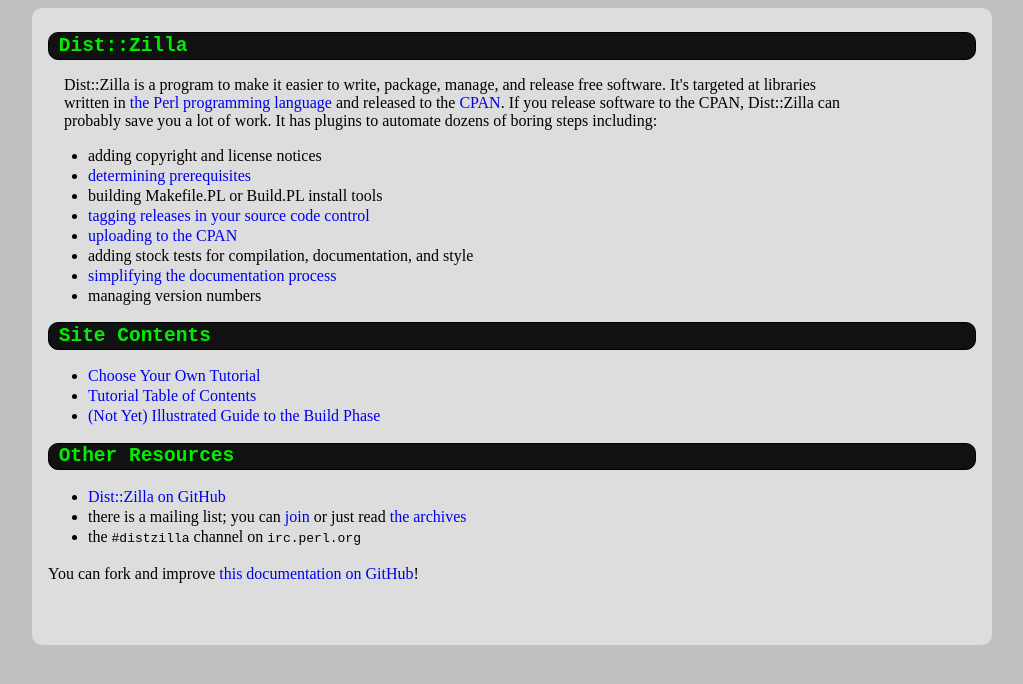
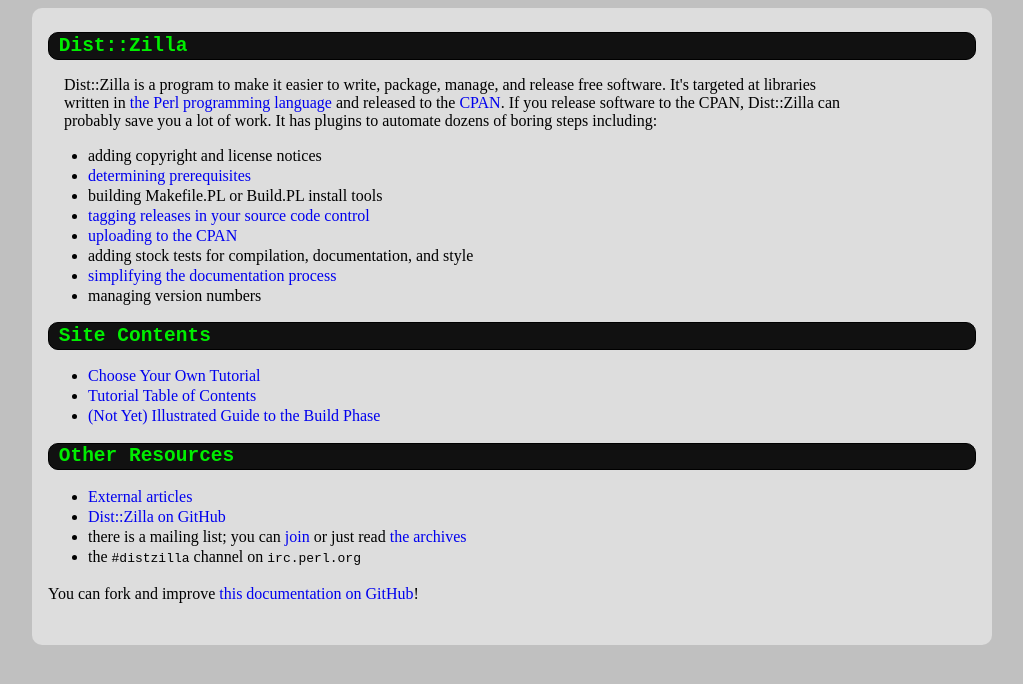
Before and after one commit to rjbs/dzil.org, a plain HTML site: page src/index.html in a window 1280 px wide. Shown: the part 86-770 px from the top of the page, without its empty margins (128-1151 px from the left). Drawn offline with Linux system fonts and the light colour scheme.

Commit message:
add list of external articles

```diff
--- a/src/index.html
+++ b/src/index.html
@@ -41,6 +41,7 @@
 
     <h2>Other Resources</h2>
     <ul>
+      <li><a href='tutorial/articles.html'>External articles</a></li>
       <li><a href='http://github.com/rjbs/dist-zilla/'>Dist::Zilla on GitHub</a></li>
       <li>there is a mailing list; you can <a href='http://www.listbox.com/subscribe/?list_id=139292'>join</a> or just read <a href='http://listbox.com/member/archive/139292'>the archives</a></li>
       <li>the <tt>#distzilla</tt> channel on <tt>irc.perl.org</tt></li>
```
Also changed, not shown: 1 other file.
